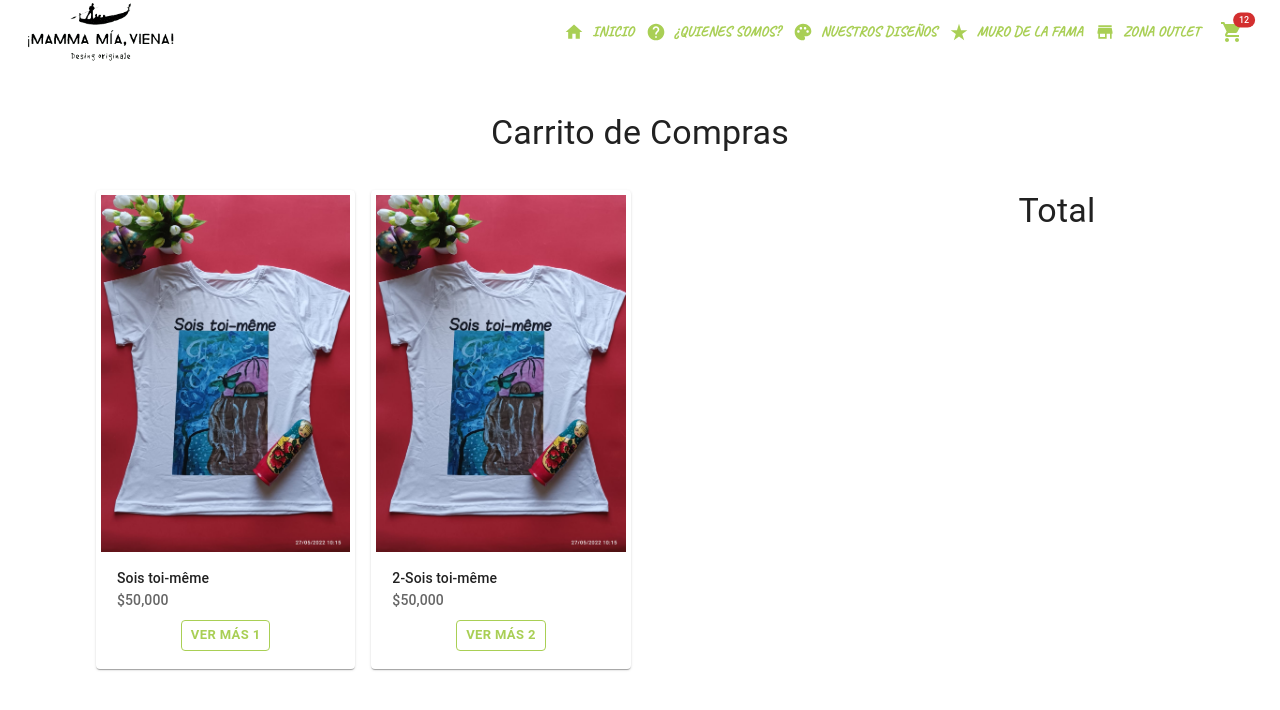
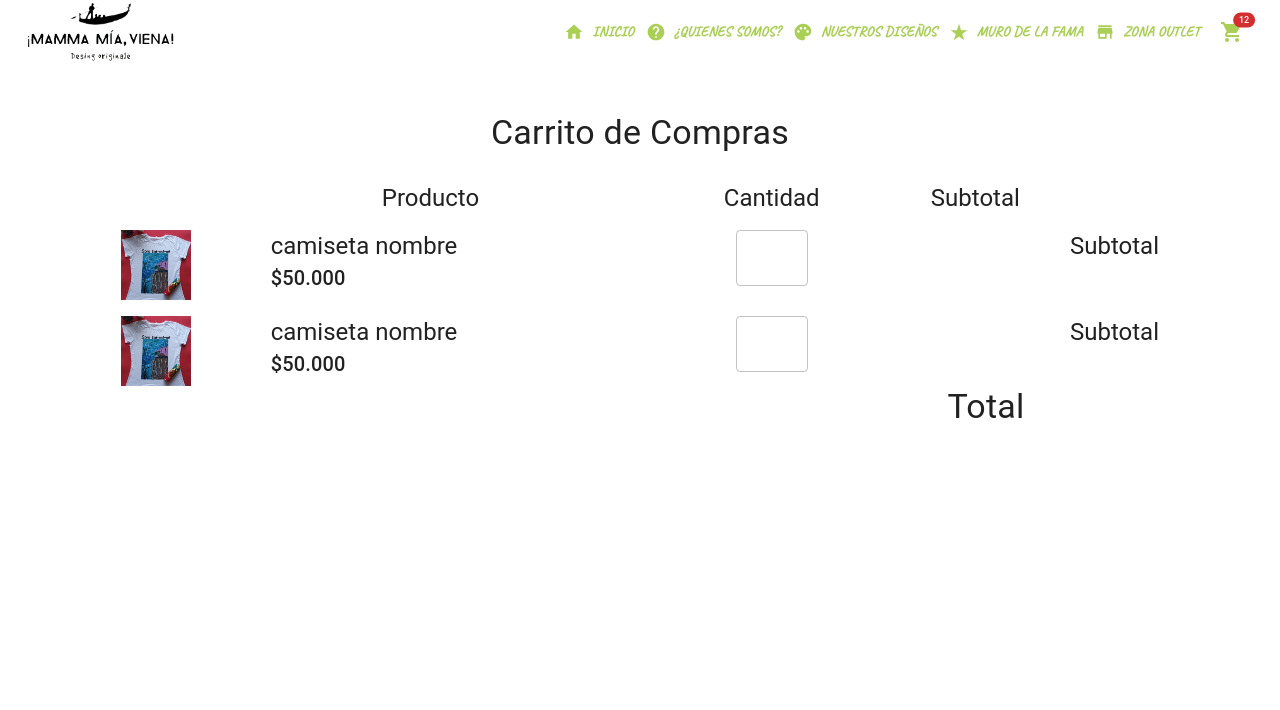
Before and after one commit to HamiltonDiaz/mamamiaviena, a React (Create React App) app: page / in a window 1280 px wide. Shown: the top 710 px of the page. Built offline with nearby package versions, Linux system fonts and the light colour scheme.

Commit message:
se modifica card para el carrito de compras y el carrito de compras}

```diff
--- a/src/App.jsx
+++ b/src/App.jsx
@@ -1,10 +1,12 @@
 import React from "react";
 import { BrowserRouter as Router, Routes, Route } from "react-router-dom";
 import ListProducts from "./components/Product";
+import CheckOutCard from "./components/Checkout/CheckOutCard";
 import AppFrame from "./pages/AppFrame";
 import { ThemeProvider } from "@mui/styles";
 import theme from "./utils/temaConfig";
 import CheckOutPage from "./pages/CheckOutPage";
+
 
 
 
--- /dev/null
+++ b/src/components/Checkout/CheckOutCard.jsx
@@ -0,0 +1,30 @@
+import React from "react";
+import PropTypes from "prop-types";
+import { Avatar, Grid, Typography } from "@mui/material";
+
+import img from "../../assets/picture/sois_toi_meme.jpeg";
+
+const CheckOutCard = ({ product }) => {
+    return (
+        <Grid container direction="row" justifyContent="flex-start" >
+            <Grid item xs={3} sm={3}>
+                <Avatar
+                    alt="camiseta"
+                    src={img}
+                    sx={{ width: 70, height: 70 }}
+                    variant="square"
+                />
+            </Grid>
+            <Grid item xs={9} sm={9}>
+                <Typography variant="p" >
+                    <Typography variant="h5">{"camiseta nombre"}</Typography>
+                    <Typography variant="h6">{" $50.000"}</Typography>
+                </Typography>
+            </Grid>
+        </Grid>
+    );
+};
+
+CheckOutCard.propTypes = {};
+
+export default CheckOutCard;
--- a/src/components/Checkout/ChekoutCard.jsx
+++ /dev/null
@@ -1,12 +0,0 @@
-import React from 'react'
-import PropTypes from 'prop-types'
-
-const ChekoutCard = props => {
-  return (
-    <div>ChekoutCard</div>
-  )
-}
-
-ChekoutCard.propTypes = {}
-
-export default ChekoutCard
--- a/src/pages/CheckOutPage.jsx
+++ b/src/pages/CheckOutPage.jsx
@@ -1,62 +1,106 @@
-import React from 'react'
+import React from "react";
 import { makeStyles } from "@mui/styles";
 import Typography from "@mui/material/Typography";
-import { Grid } from '@mui/material';
-import ChekoutCard from '../components/Checkout/ChekoutCard';
-import Product from '../components/Product/Product';
-import products from '../product-data';
-
+import TextField from "@mui/material/TextField";
+import { Grid } from "@mui/material";
+import ChekoutCard from "../components/Checkout/CheckOutCard";
+import products from "../product-data";
 
 const useStyles = makeStyles((theme) => ({
     root: {
         flexGrow: 1,
         padding: "2rem",
+        marginRight:25,
+        marginLeft:25
     },
-    classProduct:{
-
-    },
-
 }));
-
 
 const CheckOutPage = () => {
     const classes = useStyles();
     const FormRow = () => {
         return (
             <React.Fragment>
-                {
-                    products.map((item, index) => (
-                        <Grid item xs={12} sm={8} md={9} lg={4} key={item.id}>
-                            <Product product={item} className={classes.classProduct} />
+                {products.map((item, index) => (
+                    <>
+                        <Grid item sm={7}>
+                            <ChekoutCard />
                         </Grid>
-                    ))
-                }
+                        <Grid item sm={1}>
+                            <TextField
+                                id="standard-number"
+                                label=""
+                                type="number"
+                                InputLabelProps={{
+                                    shrink: true,
+                                }}
+                                inputProps={{
+                                    min:0
+                                }}
+                                variant="outlined"
+
+                            />
+                        </Grid>
+                        <Grid item sm={4}>
+                            <Typography variant="h5" align="right">
+                                Subtotal
+                            </Typography>
+                        </Grid>
+                    </>
+                ))}
             </React.Fragment>
-        )
-    }
+        );
+    };
 
     return (
         <div className={classes.root}>
-            <Grid container spacing={3}>
-                <Grid item xs={12} >
-                    <Typography align='center' gutterBottom variant='h4'>
+            <Grid container>
+                <Grid item xs={12}>
+                    <Typography align="center" gutterBottom variant="h4">
                         Carrito de Compras
                     </Typography>
                 </Grid>
-                <Grid item xs={12} sm={9} container spacing={2} >
+
+                {/* Encabezados */}
+                <Grid container item xs={12} sx={{ margin: 2 }}>
+                    <Grid item sm={7}>
+                        <Typography variant="h5" align="center">
+                            Producto
+                        </Typography>
+                    </Grid>
+                    <Grid item sm={1}>
+                        <Typography variant="h5" align="center">
+                            Cantidad
+                        </Typography>
+                    </Grid>
+                    <Grid item sm={4}>
+                        <Typography variant="h5" align="center">
+                            Subtotal
+                        </Typography>
+                    </Grid>
+                </Grid>
+
+                <Grid
+                    item
+                    xs={12}
+                    container
+                    spacing={2}
+                    direction="row"
+                    justifyContent="space-between"
+                >
                     <FormRow />
                 </Grid>
-                <Grid item xs={12} sm={3} >
-                    <Typography align='center' gutterBottom variant='h4'>
-                        Total
-                    </Typography>
+
+                <Grid item container xs={12}>
+                    <Grid item xs={12} sm={8}></Grid>
+                    <Grid item xs={12} sm={4}>
+                        <Typography align="center" gutterBottom variant="h4">
+                            Total
+                        </Typography>
+                    </Grid>
                 </Grid>
+            </Grid>
+        </div>
+    );
+};
 
-            </Grid>
-
-        </div>
-    )
-}
-
-
-export default CheckOutPage
+export default CheckOutPage;
```
